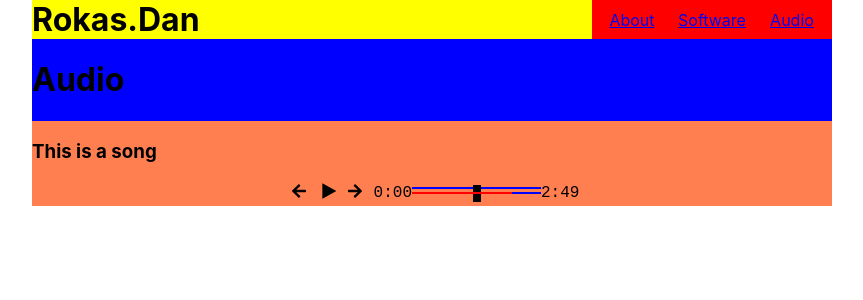
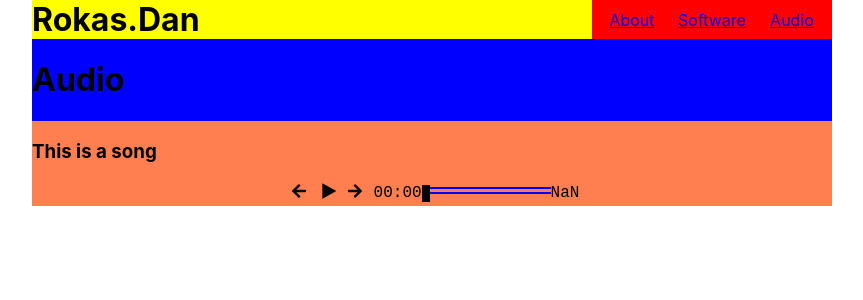
Before and after one commit to RokasDan/react-rokasport-page, a React (Create React App) app: page /audio in a window 1280 px wide. Shown: the top 300 px of the page, without its empty margins (208-1071 px from the left). Built offline with nearby package versions, Linux system fonts and the light colour scheme.

Commit message:
Audio player animations and progressBar fully working

```diff
--- a/src/Components/AudioPlayer.css
+++ b/src/Components/AudioPlayer.css
@@ -20,7 +20,7 @@
 
 .progressBar {
     --bar-bg: blue;
-    --seek-before-width: 100px;
+    --seek-before-width: 0;
     --seek-before-color: red;
     --knobby: black;
     --selectedKnobby: yellow;
--- a/src/Components/AudioPlayer.js
+++ b/src/Components/AudioPlayer.js
@@ -1,4 +1,4 @@
-import React, {useState, useRef} from 'react';
+import React, {useState, useRef, useEffect} from 'react';
 import './AudioPlayer.css';
 import {FaArrowLeft} from 'react-icons/fa'
 import {FaArrowRight} from 'react-icons/fa'
@@ -12,8 +12,32 @@ const AudioPlayer = () => {
   // Bool variable used to change the play and pause button on toggle
   const [isPlaying, setIsPlaying] = useState(false);
 
+  // Variable to hook the duration of the audio
+  const [duration, setDuration] = useState(0);
+
+  // Variable to hook the current play time of the audio
+  const [currentTime, setCurrentTime] = useState(0);
+
   // references
   const audioPlayer = useRef(); // reference for our audio component
+  const progressBar = useRef(); // reference to progress bar
+  const animationRef = useRef(); // reference the progress knobby animation
+
+  // Hooking the duration and current time of the audio.
+  useEffect(() => {
+    const seconds = Math.floor(audioPlayer.current.duration);
+    setDuration(seconds);
+    progressBar.current.max = seconds;
+  }, [audioPlayer?.current?.loadedMetadata, audioPlayer?.current?.readyState])
+
+  // Converting seconds in to minute time.
+  const calculateTime = (secs) => {
+    const minutes = Math.floor(secs/60);
+    const returnedMinutes = minutes < 10 ? `0${minutes}` : `${minutes}`;
+    const seconds = Math.floor(secs % 60);
+    const returnedSeconds = seconds < 10 ? `0${seconds}` : `${seconds}`;
+    return `${returnedMinutes}:${returnedSeconds}`;
+  }
 
   // Function which changes the Bool variable from false to true to toggle
   // button icon for play and pause.
@@ -22,10 +46,43 @@ const AudioPlayer = () => {
     setIsPlaying(!prevValue);
     if (!prevValue) {
       audioPlayer.current.play();
+      animationRef.current = requestAnimationFrame(whilePlaying);
     } else {
       audioPlayer.current.pause();
+      cancelAnimationFrame(animationRef.current);
     }
   }
+
+  // Knobby animation function
+  const whilePlaying = () => {
+    progressBar.current.value = audioPlayer.current.currentTime;
+    changePlayerCurrentTime();
+    animationRef.current = requestAnimationFrame(whilePlaying);
+  }
+
+  // Function which changes the audio duration when knobby is used.
+  const changeRange = () => {
+    audioPlayer.current.currentTime = progressBar.current.value;
+    changePlayerCurrentTime();
+  }
+
+  const changePlayerCurrentTime = () => {
+    progressBar.current.style.setProperty('--seek-before-width', `${progressBar.current.value / duration * 100}%`)
+    setCurrentTime(progressBar.current.value);
+  }
+
+  // Function which skips audio back 30 seconds
+  const backAudio = () => {
+    progressBar.current.value = Number(progressBar.current.value - 30);
+    changeRange();
+  }
+
+  // Function which skips audio forward 30 seconds
+  const forwardAudio = () => {
+    progressBar.current.value = Number(progressBar.current.value) + 30;
+    changeRange();
+  }
+
 
   return (
     <div className="playerStyle">
@@ -36,26 +93,26 @@ const AudioPlayer = () => {
       </audio>
 
       <div className="audioPlayer">
-        <button className="forwardBackward"><FaArrowLeft/></button>
+        <button className="forwardBackward" onClick={backAudio}><FaArrowLeft/></button>
         <button className="playPause" onClick={togglePlayPause}>
 
           {isPlaying ? <GrPauseFill className="pauseButton"/> :
             <GrPlayFill className="playButton"/>}
 
         </button>
-        <button className="forwardBackward"><FaArrowRight/></button>
+        <button className="forwardBackward" onClick={forwardAudio}><FaArrowRight/></button>
 
         <div className="audioProgressContainer">
           {/* current time */}
-          <div className="currentTime">0:00</div>
+          <div className="currentTime">{calculateTime(currentTime)}</div>
 
           {/* progress bar */}
           <div>
-            <input className="progressBar" type="range"/>
+            <input className="progressBar" type="range" defaultValue="0" ref={progressBar} onChange={changeRange}/>
           </div>
 
           {/* duration time */}
-          <div className="duration">2:49</div>
+          <div className="duration">{(duration && !isNaN(duration)) && calculateTime(duration)}</div>
         </div>
 
       </div>
```
